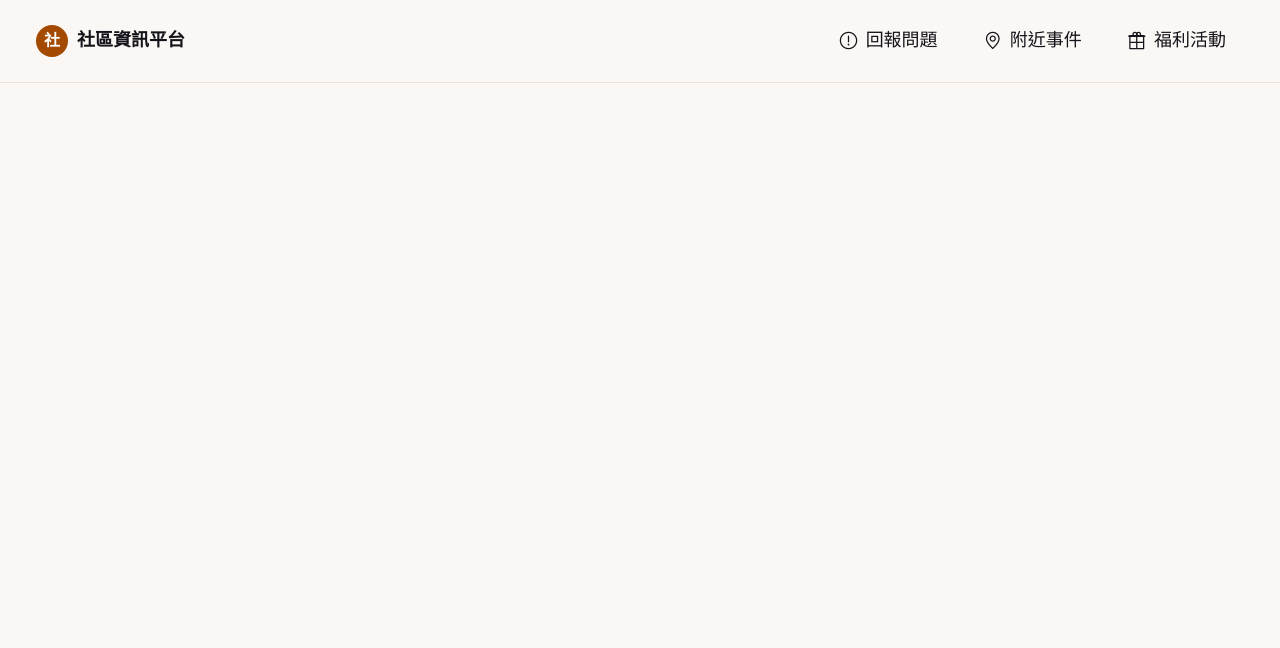
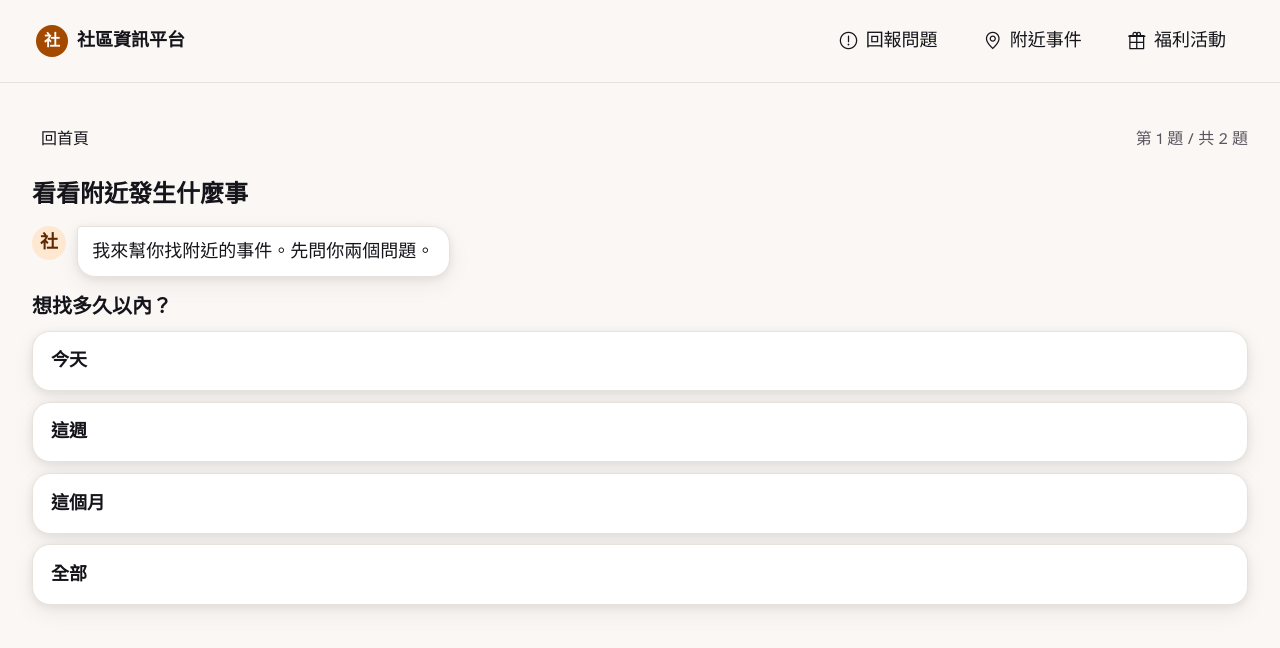
Before and after one commit to MillerLiu94/lcs_project, a Vue app in the folder app/: page /assistant/events in a window 1280 px wide. Shown: the top 648 px of the page. Built offline with nearby package versions, Linux system fonts and the light colour scheme; no server answers.

Commit message:
feat(assistant): guided conversation view and home card entry

```diff
--- a/app/src/router/index.js
+++ b/app/src/router/index.js
@@ -11,6 +11,7 @@ import EventListView from '../views/query/EventListView.vue'
 import EventDetailView from '../views/query/EventDetailView.vue'
 import WelfareView from '../views/welfare/WelfareView.vue'
 import ClarifyView from '../views/clarify/ClarifyView.vue'
+import AssistantView from '../views/assistant/AssistantView.vue'
 
 Vue.use(VueRouter)
 
@@ -36,6 +37,7 @@ const routes = [
   { path: '/events/:id', name: 'event-detail', component: EventDetailView },
   { path: '/welfare', name: 'welfare', component: WelfareView },
   { path: '/clarify', name: 'clarify', component: ClarifyView },
+  { path: '/assistant/:task', name: 'assistant', component: AssistantView },
 ]
 
 const router = new VueRouter({
--- /dev/null
+++ b/app/src/views/assistant/AssistantView.vue
@@ -0,0 +1,174 @@
+<template>
+  <section v-if="script" class="assistant">
+    <header class="assistant__top">
+      <button type="button" class="assistant__home" @click="goHome">回首頁</button>
+      <span class="assistant__progress">{{ progress }}</span>
+    </header>
+
+    <h1 class="assistant__title">{{ script.title }}</h1>
+
+    <div class="assistant__turn">
+      <span class="assistant__avatar" aria-hidden="true">社</span>
+      <p class="assistant__intro">{{ script.intro }}</p>
+    </div>
+
+    <div v-if="currentStep" ref="question" tabindex="-1" class="assistant__step">
+      <template v-if="currentStep.type === 'choice'">
+        <h2 class="assistant__question">{{ currentStep.question }}</h2>
+        <div class="assistant__choices">
+          <button
+            v-for="option in currentStep.options"
+            :key="option.value"
+            type="button"
+            class="assistant__choice"
+            data-choice
+            @click="answer(option.value)"
+          >
+            {{ option.label }}
+          </button>
+        </div>
+      </template>
+
+      <form v-else class="assistant__form" @submit.prevent="submitText">
+        <AiPromptBar
+          v-model="text"
+          :label="currentStep.question"
+          :placeholder="currentStep.placeholder || ''"
+          :rows="4"
+          submit-label="下一步"
+          attachable
+          :photo="draft.photo"
+          :audio="draft.audio"
+          :audio-name="draft.audioName"
+          @submit="submitText"
+          @voice="text = $event"
+          @attach-photo="onPhoto"
+          @attach-audio="onAudio"
+          @remove-photo="clearPhoto"
+          @remove-audio="clearAudio"
+        />
+      </form>
+    </div>
+  </section>
+</template>
+
+<script>
+import AiPromptBar from '../../components/AiPromptBar.vue'
+import { getScript } from '../../services/assistantScripts'
+
+export default {
+  name: 'AssistantView',
+  components: { AiPromptBar },
+  data() {
+    return { script: null, stepIndex: 0, answers: {}, text: '' }
+  },
+  computed: {
+    currentStep() {
+      return this.script ? this.script.steps[this.stepIndex] || null : null
+    },
+    progress() {
+      if (!this.script) return ''
+      return `第 ${this.stepIndex + 1} 題 / 共 ${this.script.steps.length} 題`
+    },
+    draft() {
+      return this.$store.state.report.draft
+    },
+  },
+  created() {
+    const task = this.$route && this.$route.params && this.$route.params.task
+    this.script = getScript(task)
+    if (!this.script) this.$router.replace('/')
+  },
+  methods: {
+    goHome() {
+      this.$router.push('/')
+    },
+    answer(value) {
+      const step = this.currentStep
+      if (!step) return
+      // 文字題留空不得前進。
+      if (step.type === 'text' && String(value == null ? '' : value).trim() === '') return
+      this.answers = { ...this.answers, [step.id]: value }
+      if (this.stepIndex >= this.script.steps.length - 1) {
+        this.finish()
+        return
+      }
+      this.stepIndex += 1
+      this.focusQuestion()
+    },
+    submitText() {
+      this.answer(this.text)
+    },
+    focusQuestion() {
+      this.$nextTick(() => {
+        const el = this.$refs.question
+        if (el && typeof el.focus === 'function') el.focus()
+      })
+    },
+    finish() {
+      const { commits, route } = this.script.finish(this.answers)
+      commits.forEach((c) => this.$store.commit(c.type, c.payload))
+      this.$router.push(route)
+    },
+    onPhoto(dataUrl) {
+      this.$store.commit('report/setPhoto', dataUrl)
+    },
+    onAudio(payload) {
+      this.$store.commit('report/setAudio', payload)
+    },
+    clearPhoto() {
+      this.$store.commit('report/clearPhoto')
+    },
+    clearAudio() {
+      this.$store.commit('report/clearAudio')
+    },
+  },
+}
+</script>
+
+<style scoped>
+.assistant { display: flex; flex-direction: column; gap: var(--space-3); }
+.assistant__top { display: flex; align-items: center; justify-content: space-between; gap: 1rem; }
+.assistant__home {
+  min-height: 48px;
+  padding: 0 0.5rem;
+  background: none;
+  border: none;
+  color: var(--foreground);
+  font: inherit;
+  font-size: var(--font-size-meta);
+  cursor: pointer;
+}
+.assistant__home:focus-visible { outline: 3px solid var(--ring); outline-offset: 2px; }
+.assistant__progress { color: var(--muted-foreground); font-size: var(--font-size-meta); }
+.assistant__title { margin: 0; font-size: var(--font-size-h2); line-height: var(--line-height-h2); }
+.assistant__turn { display: flex; align-items: flex-start; gap: 0.6rem; }
+.assistant__avatar {
+  display: inline-flex; align-items: center; justify-content: center; flex: none;
+  width: 34px; height: 34px; border-radius: var(--radius-pill);
+  background: var(--accent); color: var(--accent-foreground); font-weight: 800;
+}
+.assistant__intro {
+  margin: 0; padding: 0.6rem 0.8rem; background: var(--card); color: var(--card-foreground);
+  border: 1px solid var(--border); border-radius: var(--radius-card);
+  border-top-left-radius: 4px; box-shadow: var(--shadow-float); font-size: var(--font-size-body); line-height: 1.5;
+}
+.assistant__step:focus-visible { outline: 3px solid var(--ring); outline-offset: 4px; border-radius: var(--radius-card); }
+.assistant__question { margin: 0 0 0.6rem; font-size: var(--font-size-h3); line-height: var(--line-height-h3); }
+.assistant__choices { display: grid; gap: 0.6rem; }
+.assistant__choice {
+  display: flex; align-items: center; min-height: 56px; padding: 0.75rem 1rem;
+  background: var(--card); color: var(--card-foreground);
+  border: 1px solid var(--border); border-radius: var(--radius-card);
+  box-shadow: var(--shadow-float); font: inherit; font-size: var(--font-size-body);
+  font-weight: 700; text-align: left; cursor: pointer;
+  transition: transform 0.15s ease, box-shadow 0.15s ease;
+}
+.assistant__choice:hover { transform: translateY(-2px); box-shadow: var(--shadow-float-strong); }
+.assistant__choice:focus-visible { outline: 3px solid var(--ring); outline-offset: 2px; }
+@media (prefers-reduced-motion: reduce) {
+  .assistant__choice { transition: none; }
+  .assistant__choice:hover { transform: none; }
+}
+.assistant__form { display: flex; flex-direction: column; gap: 0.75rem; }
+</style>
--- a/app/src/views/home/HomeView.vue
+++ b/app/src/views/home/HomeView.vue
@@ -12,7 +12,7 @@
       icon="Flag"
       title="回報社區問題"
       desc="看到路燈壞掉、垃圾沒收，拍照或直接描述都可以"
-      to="/report"
+      to="/assistant/report"
     />
 
     <div class="home__cards">
@@ -20,13 +20,13 @@
         icon="MapPin"
         title="附近事件"
         desc="看看社區大小事"
-        to="/events"
+        to="/assistant/events"
       />
       <BigTaskCard
         icon="Gift"
         title="福利活動"
         desc="補助、課程、活動"
-        to="/welfare"
+        to="/assistant/welfare"
       />
     </div>
 
```
Also changed, not shown: 1 other file (tests, documents, lock files or other folders).
